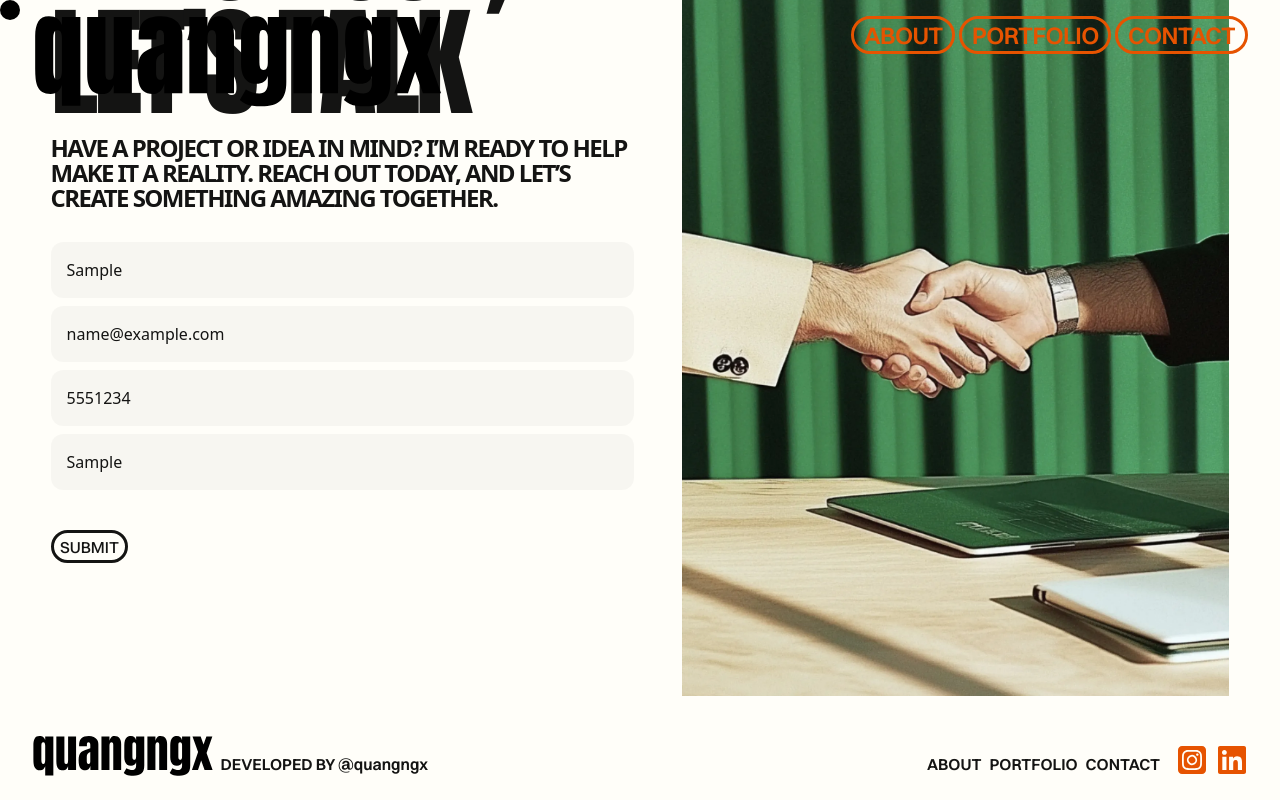
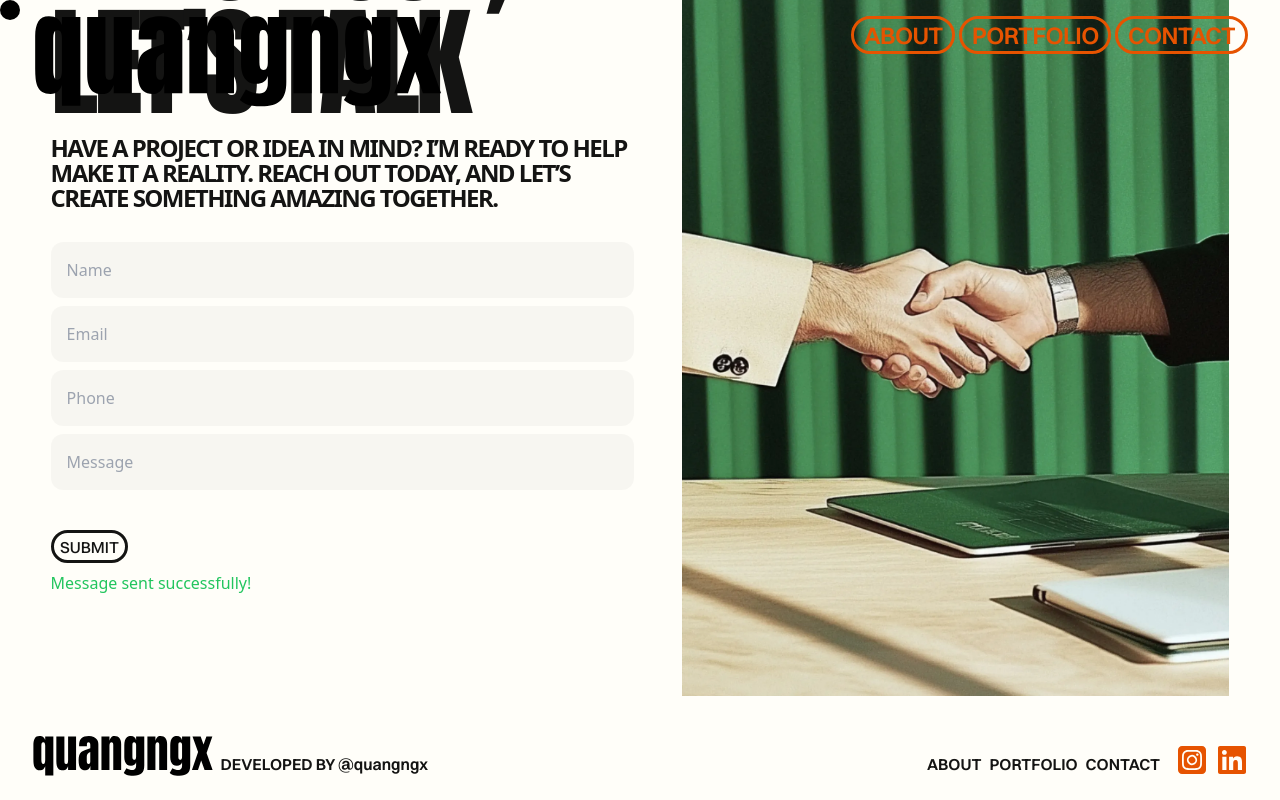
Before and after one commit to quangngx/qx-portfolio, a Next.js app: page /contact in a window 1280 px wide. Both pictures are taken after typing "Sample", "name@example.com", "5551234", "Sample" into the empty fields and a click on the button "SUBMIT". Shown: the part 347-1147 px from the top of the page. Built offline with nearby package versions, Linux system fonts and the light colour scheme; no server answers.

Commit message:
update send email

```diff
--- a/app/contact/page.tsx
+++ b/app/contact/page.tsx
@@ -1,14 +1,53 @@
-"use client"
+"use client";
 import Navbar from "@/components/Utilities/NavBar";
 import {Footer} from "@/components";
 import Image from "next/image";
 import {handshake} from "@/public";
 import useMousePosition from "@/components/Utilities/mouse/Mouse";
 import {motion} from "motion/react";
-import React from "react";
+import React, {useState} from "react";
+import emailjs from "@emailjs/browser";
 
 export default function ContactPage() {
     const {x, y} = useMousePosition();
+
+    const [formData, setFormData] = useState({
+        name: "",
+        email: "",
+        phone: "",
+        message: "",
+    });
+
+    const [status, setStatus] = useState<"idle" | "sending" | "sent" | "error">("idle");
+
+    const handleChange = (e: React.ChangeEvent<HTMLInputElement>) => {
+        const {name, value} = e.target;
+        setFormData((prev) => ({...prev, [name]: value}));
+    };
+
+    const handleSubmit = async (e: React.FormEvent) => {
+        e.preventDefault();
+        setStatus("sending");
+        try {
+            await emailjs.send(
+                process.env.NEXT_PUBLIC_EMAILJS_SERVICE_ID || "", // Service ID from env
+                process.env.NEXT_PUBLIC_EMAILJS_TEMPLATE_ID || "", // Template ID from env
+                {
+                    name: formData.name,
+                    email: formData.email,
+                    phone: formData.phone,
+                    message: formData.message,
+                },
+                process.env.NEXT_PUBLIC_EMAILJS_PUBLIC_KEY || "" // Public User ID from env
+            );
+            setStatus("sent");
+            setFormData({ name: "", email: "", phone: "", message: "" }); // Clear form
+        } catch (error) {
+            console.error("Email sending failed:", error);
+            setStatus("error");
+        }
+    };
+
     return (
         <>
             {/* Mouse Following Effect */}
@@ -29,36 +68,73 @@ export default function ContactPage() {
                 transition={{type: "tween", ease: "backOut"}}
             />
             <Navbar/>
-            <section className={" max-w-[95%] mx-auto min-h-[90vh] pt-[15em] content-center"}>
-                <div className={"flex flex-col xl:flex-row gap-[3em] justify-center content-center"}>
-                    <div className={"flex flex-col gap-[2em] basis-[48%]"}>
-                        <div className={"flex flex-col gap-4"}>
-                            <h1 className={"font-anton uppercase leading-[0.94] tracking-[-.04em] text-[3.5em] xl:text-[7.5em]"}
-                            >Reach Out, Let’s&nbsp;Talk</h1>
-                            <p className={"uppercase font-semibold leading-[1.05] tracking-[-.065em] text-[1.1em] md:text-[1.25em] xl:text-[1.5em]"}>
-                                Have a project or idea in mind? I’m ready to help make it a reality.
-                                Reach out today, and let’s
-                                create something amazing together.</p>
+            <section className="max-w-[95%] mx-auto min-h-[90vh] pt-[15em] content-center">
+                <div className="flex flex-col xl:flex-row gap-[3em] justify-center content-center">
+                    <div className="flex flex-col gap-[2em] basis-[48%]">
+                        <div className="flex flex-col gap-4">
+                            <h1
+                                className="font-anton uppercase leading-[0.94] tracking-[-.04em] text-[3.5em] xl:text-[7.5em]"
+                            >
+                                Reach Out, Let’s&nbsp;Talk
+                            </h1>
+                            <p className="uppercase font-semibold leading-[1.05] tracking-[-.065em] text-[1.1em] md:text-[1.25em] xl:text-[1.5em]">
+                                Have a project or idea in mind? I’m ready to help make it a
+                                reality. Reach out today, and let’s create something amazing
+                                together.
+                            </p>
                         </div>
-                        <div className={"flex flex-col gap-[8px]"}>
-                            <input className={"input text-[16px] rounded-[12px] p-[1em] bg-[--bg-grey] text-[--black]"}
-                                   placeholder={"Name"} type="text"/>
-                            <input className={"text-[16px] rounded-[12px] p-[1em] bg-[--bg-grey] text-[--black]"}
-                                   placeholder={"Email"} type="email"/>
-                            <input className={"text-[16px] rounded-[12px] p-[1em] bg-[--bg-grey] text-[--black]"}
-                                   placeholder={"Phone"} type="tel"/>
-                            <input className={"text-[16px] rounded-[12px] p-[1em] bg-[--bg-grey] text-[--black]"}
-                                   placeholder={"Messages"} type="text"/>
-                            <div className={"mt-[2em]"}>
-                                <button type={"submit"}
-                                        className={"font-switzer font-medium rounded-[10em] border-[--black] border-[2.5px] sm:border-[3px] w-fit px-[0.4em] py-[0.1em]"}>
-                                    SUBMIT
+                        <form onSubmit={handleSubmit} className="flex flex-col gap-[8px]">
+                            <input
+                                className="input text-[16px] rounded-[12px] p-[1em] bg-[--bg-grey] text-[--black]"
+                                placeholder="Name"
+                                type="text"
+                                name="name"
+                                value={formData.name}
+                                onChange={handleChange}
+                            />
+                            <input
+                                className="text-[16px] rounded-[12px] p-[1em] bg-[--bg-grey] text-[--black]"
+                                placeholder="Email"
+                                type="email"
+                                name="email"
+                                value={formData.email}
+                                onChange={handleChange}
+                            />
+                            <input
+                                className="text-[16px] rounded-[12px] p-[1em] bg-[--bg-grey] text-[--black]"
+                                placeholder="Phone"
+                                type="tel"
+                                name="phone"
+                                value={formData.phone}
+                                onChange={handleChange}
+                            />
+                            <input
+                                className="text-[16px] rounded-[12px] p-[1em] bg-[--bg-grey] text-[--black]"
+                                placeholder="Message"
+                                type="text"
+                                name="message"
+                                value={formData.message}
+                                onChange={handleChange}
+                            />
+                            <div className="mt-[2em]">
+                                <button
+                                    type="submit"
+                                    className="font-switzer font-medium rounded-[10em] border-[--black] border-[2.5px] sm:border-[3px] w-fit px-[0.4em] py-[0.1em]"
+                                    disabled={status === "sending"}
+                                >
+                                    {status === "sending" ? "Sending..." : "SUBMIT"}
                                 </button>
+                                {status === "sent" && (
+                                    <p className="text-green-500 mt-2">Message sent successfully!</p>
+                                )}
+                                {status === "error" && (
+                                    <p className="text-red-500 mt-2">Failed to send message. Please try again.</p>
+                                )}
                             </div>
-                        </div>
+                        </form>
                     </div>
-                    <div className={"basis-[45%] "}>
-                        <Image src={handshake} alt={"handshake"}/>
+                    <div className="basis-[45%]">
+                        <Image src={handshake} alt="handshake"/>
                     </div>
                 </div>
             </section>
```
Also changed, not shown: package.json (+6 -5 lines), 2 other files (tests, documents, lock files or other folders).
